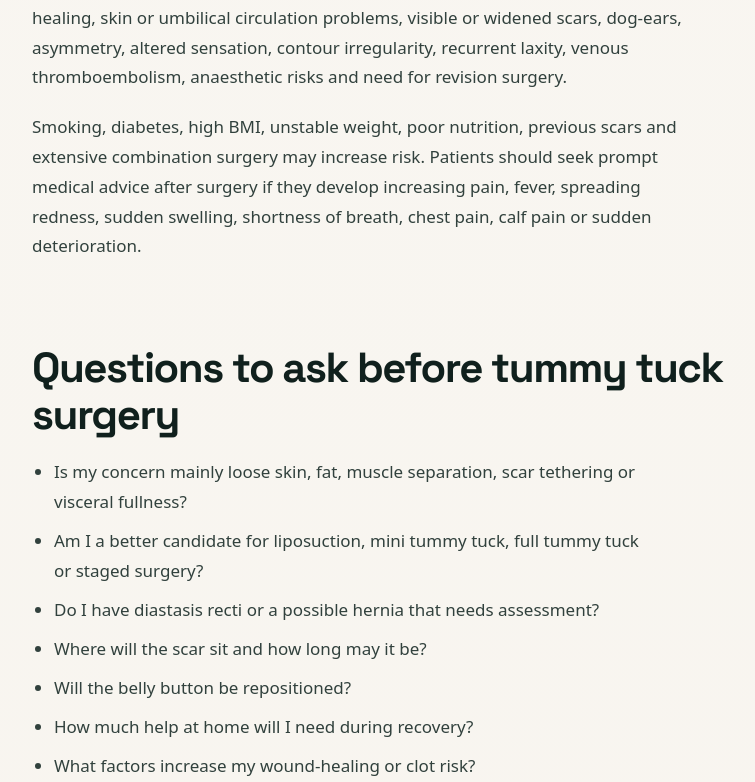
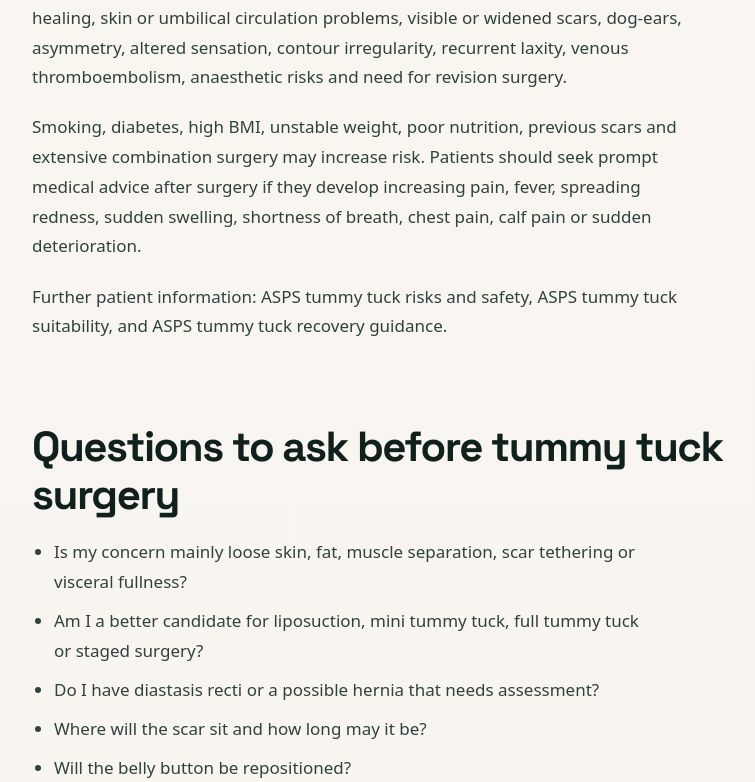
Before and after one commit to zatyrical/plasticwebsite, a Next.js app: page /tummy-tuck-singapore in a window 1280 px wide. Shown: the part 6132-6914 px from the top of the page, without its empty margins (220-975 px from the left). Built offline with nearby package versions, Linux system fonts and the light colour scheme.

Commit message:
Improve body-contouring visual and authority cues (#24)
Replace the generic liposuction hero image with an original consultation-planning visual, add body-contouring procedure entities, and link verified ASPS tummy-tuck patient guidance.

```diff
--- a/app/ProcedureArticle.tsx
+++ b/app/ProcedureArticle.tsx
@@ -237,6 +237,13 @@ export default function ProcedureArticlePage({ article }: Props) {
             { '@type': 'MedicalProcedure', name: 'Liposuction' }
           ]
         } : {}),
+        ...(article.slug === 'body-contouring-liposuction-singapore' ? {
+          mentions: [
+            { '@type': 'MedicalProcedure', name: 'Liposuction' },
+            { '@type': 'MedicalProcedure', name: 'Body contouring' },
+            { '@type': 'MedicalProcedure', name: 'Abdominoplasty' }
+          ]
+        } : {}),
         ...(article.slug === 'ftm-top-surgery-singapore' ? {
           mentions: [
             { '@type': 'MedicalProcedure', name: 'FTM top surgery' },
@@ -378,6 +385,9 @@ export default function ProcedureArticlePage({ article }: Props) {
                     <p>Further patient information: <a href="https://www.plasticsurgery.org/cosmetic-procedures/liposuction/safety">ASPS liposuction risks and safety</a>, <a href="https://www.plasticsurgery.org/cosmetic-procedures/liposuction/candidates">ASPS liposuction suitability</a>, and <a href="https://www.nhs.uk/tests-and-treatments/cosmetic-procedures/cosmetic-surgery/liposuction/">NHS liposuction overview</a>.</p>
                   </>
                 ) : null}
+                {article.slug === 'tummy-tuck-singapore' && section.id === 'risks' ? (
+                  <p>Further patient information: <a href="https://www.plasticsurgery.org/cosmetic-procedures/tummy-tuck/safety">ASPS tummy tuck risks and safety</a>, <a href="https://www.plasticsurgery.org/cosmetic-procedures/tummy-tuck/candidates">ASPS tummy tuck suitability</a>, and <a href="https://www.plasticsurgery.org/cosmetic-procedures/tummy-tuck/recovery">ASPS tummy tuck recovery guidance</a>.</p>
+                ) : null}
                 {article.slug === 'asian-rhinoplasty-singapore' && section.id === 'materials' ? (
                   <p>For a focused discussion of cartilage harvest, donor-site scars and alternatives, read the <Link href="/rib-rhinoplasty-singapore">rib cartilage rhinoplasty guide</Link>.</p>
                 ) : null}
--- a/app/procedureArticles.ts
+++ b/app/procedureArticles.ts
@@ -57,7 +57,7 @@ export const procedureArticles: Record<string, ProcedureArticle> = {
     lead: 'A detailed guide to liposuction and body contouring treatment in Singapore, including abdominal, waist, arm and thigh contouring, suitability, surgical planning, recovery, scars, limitations and risks.',
     description: 'Liposuction Singapore and body contouring surgery guide: abdominal/tummy liposuction, waist/flank contouring, cost factors, consultation, recovery, risks and limits.',
     keywords: ['body contouring Singapore', 'body contouring treatment Singapore', 'liposuction Singapore', 'plastic surgeon liposuction Singapore', 'body sculpting Singapore', 'abdominal liposuction Singapore', 'tummy liposuction Singapore'],
-    heroImage: { src: '/images/aesthetic-ai/body-contouring.jpg', alt: 'Editorial-style image representing body contouring and liposuction consultation in Singapore', caption: 'Illustrative image for patient education; not a treatment result.' },
+    heroImage: { src: '/images/aesthetic-ai/body-contouring-consultation.webp', alt: 'Patient and clinician reviewing a body-contouring assessment worksheet during a consultation', caption: 'AI-generated editorial illustration of consultation planning; not a patient or treatment result.' },
     backHref: '/#aesthetic-surgery',
     backLabel: 'Back to aesthetic surgery',
     intro: [
```
Also changed, not shown: public/images/aesthetic-ai/body-contouring-consultation.webp (added).
